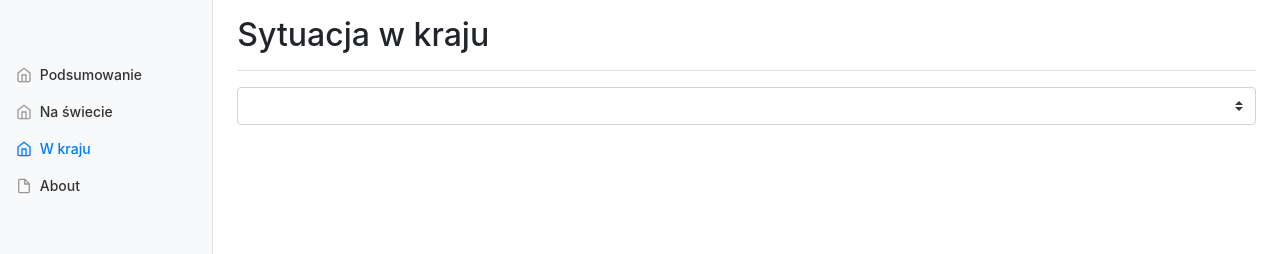
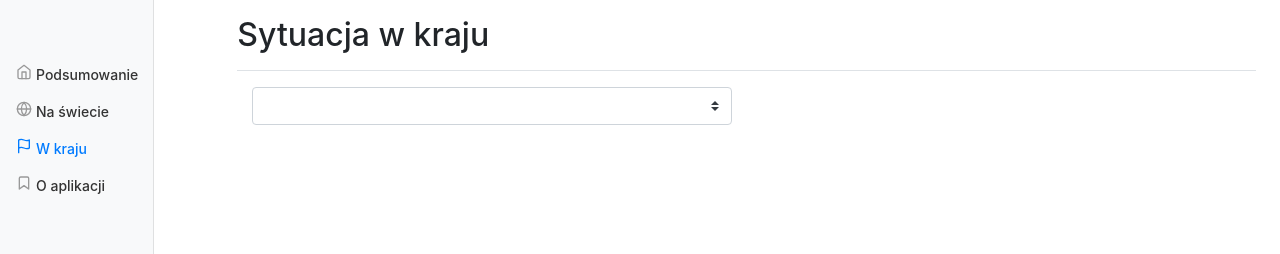
Before and after one commit to kbednarz/covid19datadashboard, a Vue app: page /#/country in a window 1280 px wide. Shown: the top 254 px of the page. Built offline with nearby package versions, Linux system fonts and the light colour scheme; no server answers.

Commit message:
filled about, chart fixes

```diff
--- a/src/pages/About.vue
+++ b/src/pages/About.vue
@@ -1,8 +1,18 @@
 <template>
-  <div>About</div>
+  <div>
+    <Header title="O aplikacji" />
+    <div class="mb-4">
+      <p>Covid-19 dashboard to aplikacja do monitorowania sytuacji związanej z koronawirusem na świecie.</p>
+      <p>Aplikacja zostałą stworzona na potrzeby realizacji przedmiotu "Bogate Aplikacje Internetowe".</p>
+    </div>
+  </div>
 </template>
 <script>
+import Header from "../components/Header.vue";
 export default {
-  name: "About"
+  name: "About",
+  components: {
+    Header
+  }
 };
 </script>
--- a/src/pages/Sidebar.vue
+++ b/src/pages/Sidebar.vue
@@ -1,5 +1,5 @@
 <template>
-  <nav class="col-md-2 d-none d-md-block bg-light sidebar">
+  <nav class="d-none d-md-block bg-light sidebar">
     <div class="sidebar-sticky">
       <ul class="nav flex-column">
         <li class="nav-item">
@@ -10,20 +10,20 @@
         </li>
         <li class="nav-item">
           <router-link to="/countries" class="nav-link" active-class="active">
-            <span data-feather="home"></span>
+            <span data-feather="globe"></span>
             Na świecie
           </router-link>
         </li>
         <li class="nav-item">
           <router-link to="/country" class="nav-link" active-class="active">
-            <span data-feather="home"></span>
+            <span data-feather="flag"></span>
             W kraju
           </router-link>
         </li>
         <li class="nav-item">
           <router-link to="/about" class="nav-link" active-class="active">
-            <span data-feather="file"></span>
-            About
+            <span data-feather="bookmark"></span>
+            O aplikacji
           </router-link>
         </li>
       </ul>
@@ -77,6 +77,7 @@ export default {
 .sidebar .nav-link {
   font-weight: 500;
   color: #333;
+  display: flex;
 }
 
 .sidebar .nav-link .feather {
--- a/src/pages/SingleCountry.vue
+++ b/src/pages/SingleCountry.vue
@@ -1,12 +1,21 @@
 <template>
   <div>
     <Header title="Sytuacja w kraju" />
-    <div>
+    <div class="col-md-6">
       <b-form-select v-model="selected" :options="availableCountries"></b-form-select>
     </div>
-    <line-chart :chart-data="chartData" :options="chartOptions" v-if="chartData"></line-chart>
+    <div class="chart-container">
+      <line-chart :chart-data="chartData" :options="chartOptions" v-if="chartData"></line-chart>
+    </div>
   </div>
 </template>
+
+<style>
+.chart-container {
+  max-height: 600px;
+  margin-top: 2rem;
+}
+</style>
 
 <script>
 import Header from "../components/Header.vue";
@@ -35,7 +44,8 @@ export default {
               }
             }
           ]
-        }
+        },
+        maintainAspectRatio: false
       }
     };
   },
```
